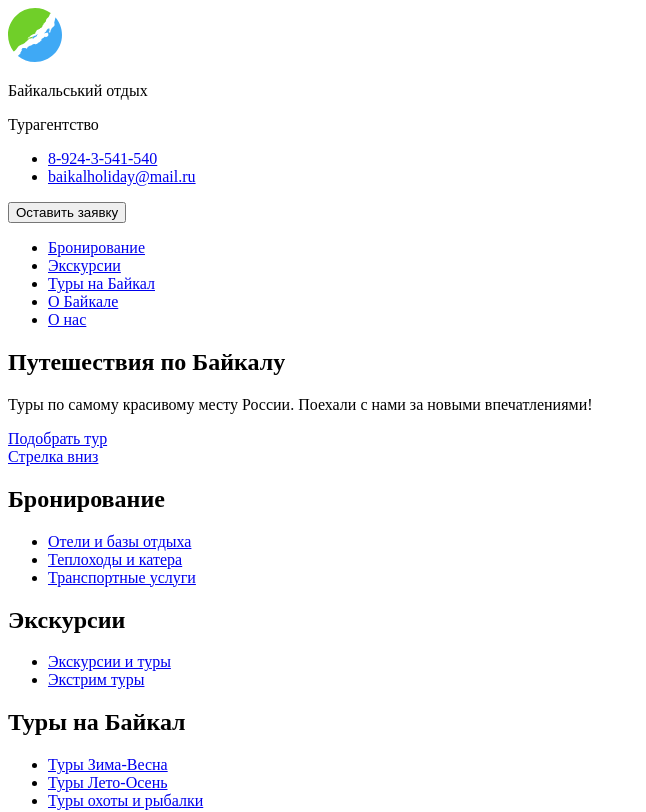
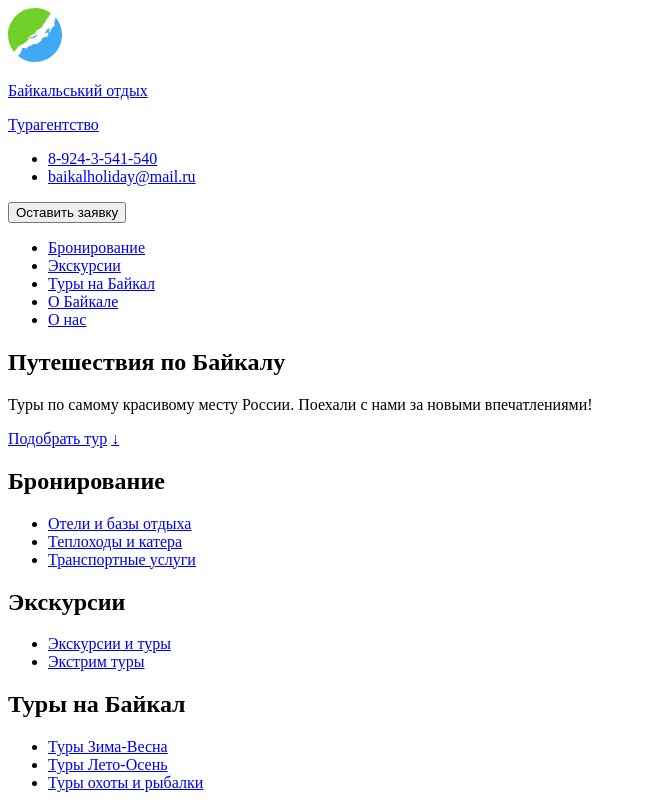
Before and after one commit to andriibill/38_3, a plain HTML site: page baikalskii-otdyh/index.html in a window 1280 px wide. Shown: the top 812 px of the page, without its empty margins (0-646 px from the left). Drawn offline with Linux system fonts and the light colour scheme.

Commit message:
Вніс обнови після заняття 2

```diff
--- a/baikalskii-otdyh/index.html
+++ b/baikalskii-otdyh/index.html
@@ -7,15 +7,24 @@
     <title>Document</title>
   </head>
   <body>
+    <body>
+      <!-- Hero section -->
+      <section>
         <!-- Header -->
         <header>
           <!-- Topbar -->
           <div>
             <!-- Logo-->
             <div>
-          <img src="./images/logo-icon.svg" href="index.html" width="54px" />
+              <a href="index.html">
+                <img
+                  src="./images/logo-icon.svg"
+                  href="index.html"
+                  width="54px"
+                />
                 <p>Байкальський отдых</p>
                 <p>Турагентство</p>
+              </a>
             </div>
             <!-- Topbar contacts -->
             <div>
@@ -33,7 +42,6 @@
             </div>
           </div>
           <!-- Main menu -->
-      <div>
           <nav>
             <ul>
               <li>
@@ -53,14 +61,9 @@
               </li>
             </ul>
           </nav>
-      </div>
         </header>
 
-    <body>
-      <!-- Hero section -->
-      <section>
         <!-- Hero content -->
-        <div>
         <h1>Путешествия по Байкалу</h1>
         <p>
           Туры по самому красивому месту России. Поехали с нами за новыми
@@ -68,9 +71,8 @@
         </p>
         <!-- Tours button -->
         <a href="#" target="_blank">Подобрать тур</a>
-        </div>
         <!-- Arrow down -->
-        <a href="#categorii">Стрелка вниз</a>
+        <a href="#categorii">&#8595; </a>
       </section>
     </body>
 
@@ -123,7 +125,6 @@
             </ul>
           </div>
         </div>
-      </div>
       <!-- Footer second row container-->
       <div>
         <!-- Footer copyright container-->
@@ -164,6 +165,8 @@
           </div>
         </div>
       </div>
-    </footer>
+    <
+      </div>
+     /footer>
   </body>
 </html>
```
Lines whose indentation alone changed are shown as unchanged.
